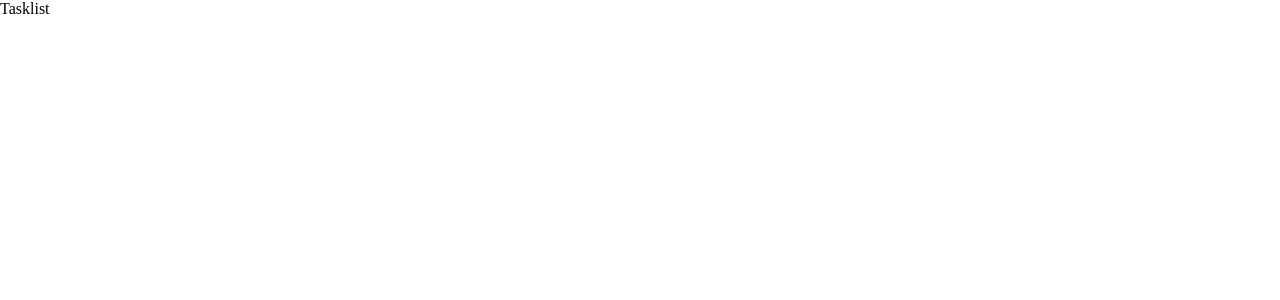
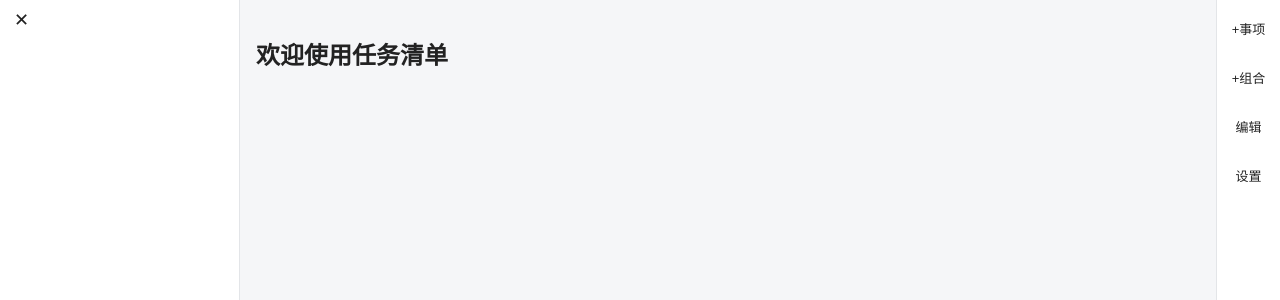
Before and after one commit to JackPeng-Coder/tasklist, a Vue app: page / in a window 1280 px wide. Shown: the top 300 px of the page. Built offline with nearby package versions, Linux system fonts and the light colour scheme.

Commit message:
feat: app shell with three-column layout

```diff
--- a/src/App.vue
+++ b/src/App.vue
@@ -1,3 +1,52 @@
 <template>
-  <div class="app">Tasklist</div>
+  <Sidebar />
+  <MainArea />
+  <RightRail @add-item="onAddItem" @add-group="onAddGroup" @open-settings="settingsOpen = true" />
 </template>
+
+<script setup lang="ts">
+import { onMounted, onBeforeUnmount, watch, ref } from 'vue'
+import { useDataStore } from './stores/data'
+import { useUiStore } from './stores/ui'
+import { createItem, createGroup, type TreeNode } from './types'
+import { saveTaskData } from './storage'
+import Sidebar from './components/Sidebar.vue'
+import MainArea from './components/MainArea.vue'
+import RightRail from './components/RightRail.vue'
+
+const data = useDataStore()
+const ui = useUiStore()
+const settingsOpen = ref(false)
+
+let saveTimer: number | undefined
+function scheduleSave() {
+  clearTimeout(saveTimer)
+  saveTimer = window.setTimeout(() => {
+    saveTaskData({ version: 1, lists: data.lists, settings: ui.settings, ui: { sidebarCollapsed: ui.sidebarCollapsed, expandedGroupIds: ui.expandedGroupIds } })
+  }, 300)
+}
+
+watch(() => [data.lists, data.currentListId, ui.$state], scheduleSave, { deep: true })
+
+let interval: number | undefined
+onMounted(() => {
+  data.init()
+  ui.applyToDOM()
+  interval = window.setInterval(ui.touchNow, 60_000)
+  document.addEventListener('visibilitychange', onVisibility)
+})
+onBeforeUnmount(() => {
+  clearInterval(interval)
+  document.removeEventListener('visibilitychange', onVisibility)
+})
+function onVisibility() {
+  if (document.visibilityState === 'visible') ui.touchNow()
+}
+
+function addNodeToCurrent(node: TreeNode) {
+  if (!data.currentList) return
+  data.addNode(null, node)
+}
+function onAddItem() { addNodeToCurrent(createItem('')) }
+function onAddGroup() { addNodeToCurrent(createGroup('')) }
+</script>
--- /dev/null
+++ b/src/components/MainArea.vue
@@ -0,0 +1,14 @@
+<template>
+  <main class="main-area" data-test="main-area">
+    <h2>{{ data.currentList?.name ?? '' }}</h2>
+  </main>
+</template>
+
+<script setup lang="ts">
+import { useDataStore } from '../stores/data'
+const data = useDataStore()
+</script>
+
+<style scoped>
+.main-area { flex: 1; overflow-y: auto; padding: 16px; }
+</style>
--- /dev/null
+++ b/src/components/RightRail.vue
@@ -0,0 +1,21 @@
+<template>
+  <nav class="right-rail">
+    <button class="icon-btn" title="+ 事项" @click="$emit('add-item')">+事项</button>
+    <button class="icon-btn" title="+ 组合" @click="$emit('add-group')">+组合</button>
+    <button class="icon-btn" :class="{ active: ui.editMode }" @click="ui.toggleEditMode()">编辑</button>
+    <button class="icon-btn" @click="$emit('open-settings')">设置</button>
+  </nav>
+</template>
+
+<script setup lang="ts">
+import { useUiStore } from '../stores/ui'
+const ui = useUiStore()
+defineEmits<{ (e: 'add-item'): void; (e: 'add-group'): void; (e: 'open-settings'): void }>()
+</script>
+
+<style scoped>
+.right-rail { width: 64px; flex-shrink: 0; display: flex; flex-direction: column; gap: 8px; padding: 8px; background: var(--color-surface); border-left: 1px solid var(--color-border); }
+@media (max-width: 720px) { .right-rail { flex-direction: row; position: fixed; bottom: 0; left: 0; right: 0; height: 48px; border-left: none; border-top: 1px solid var(--color-border); } }
+.icon-btn { background: none; border: 1px solid transparent; border-radius: 8px; padding: 10px 4px; cursor: pointer; color: var(--color-text); font-size: 13px; }
+.icon-btn.active { border-color: var(--color-pending); color: var(--color-pending); }
+</style>
--- /dev/null
+++ b/src/components/Sidebar.vue
@@ -0,0 +1,25 @@
+<template>
+  <aside class="sidebar" :class="{ open: !ui.sidebarCollapsed }">
+    <div class="sidebar-head">
+      <button class="icon-btn" data-test="toggle-sidebar" @click="ui.toggleSidebar()">
+        {{ ui.sidebarCollapsed ? '☰' : '✕' }}
+      </button>
+    </div>
+    <div class="sidebar-body" />
+  </aside>
+</template>
+
+<script setup lang="ts">
+import { useUiStore } from '../stores/ui'
+const ui = useUiStore()
+</script>
+
+<style scoped>
+.sidebar { width: 240px; flex-shrink: 0; background: var(--color-surface); border-right: 1px solid var(--color-border); display: flex; flex-direction: column; }
+@media (max-width: 720px) {
+  .sidebar { position: fixed; inset: 0 auto 0 0; z-index: 50; transform: translateX(-100%); transition: transform .2s; }
+  .sidebar.open { transform: translateX(0); }
+}
+.sidebar-head { padding: 8px; }
+.icon-btn { background: none; border: none; font-size: 18px; cursor: pointer; color: var(--color-text); }
+</style>
--- a/src/styles/main.css
+++ b/src/styles/main.css
@@ -1,3 +1,5 @@
-:root { --font-size: 16px; }
+@import './variables.css';
 * { box-sizing: border-box; }
-body { margin: 0; font-size: var(--font-size); }
+html, body { margin: 0; height: 100%; }
+body { font-family: system-ui, -apple-system, 'Segoe UI', sans-serif; background: var(--color-bg); color: var(--color-text); }
+#app { height: 100vh; display: flex; }
--- /dev/null
+++ b/src/styles/variables.css
@@ -0,0 +1,29 @@
+:root {
+  --color-bg: #f5f6f8;
+  --color-surface: #ffffff;
+  --color-text: #222222;
+  --color-muted: #999999;
+  --color-border: #e3e5e8;
+  --color-overdue: #e03e3e;
+  --color-pending: #3a7bd5;
+  --color-done: #2fa35c;
+  --color-overdue-deep: #c22f2f;
+  --color-pending-deep: #2d62b0;
+  --color-done-deep: #23824a;
+  --color-group-deep: #1c3a5e;
+}
+
+body[data-theme='dark'] {
+  --color-bg: #1a1c20;
+  --color-surface: #26292f;
+  --color-text: #e8e8e8;
+  --color-muted: #8a8f98;
+  --color-border: #3a3e46;
+  --color-overdue: #ff6b6b;
+  --color-pending: #6ea8ff;
+  --color-done: #5ecb8a;
+  --color-overdue-deep: #d94f4f;
+  --color-pending-deep: #4f8ee0;
+  --color-done-deep: #3aa86c;
+  --color-group-deep: #3d5f8f;
+}
```
